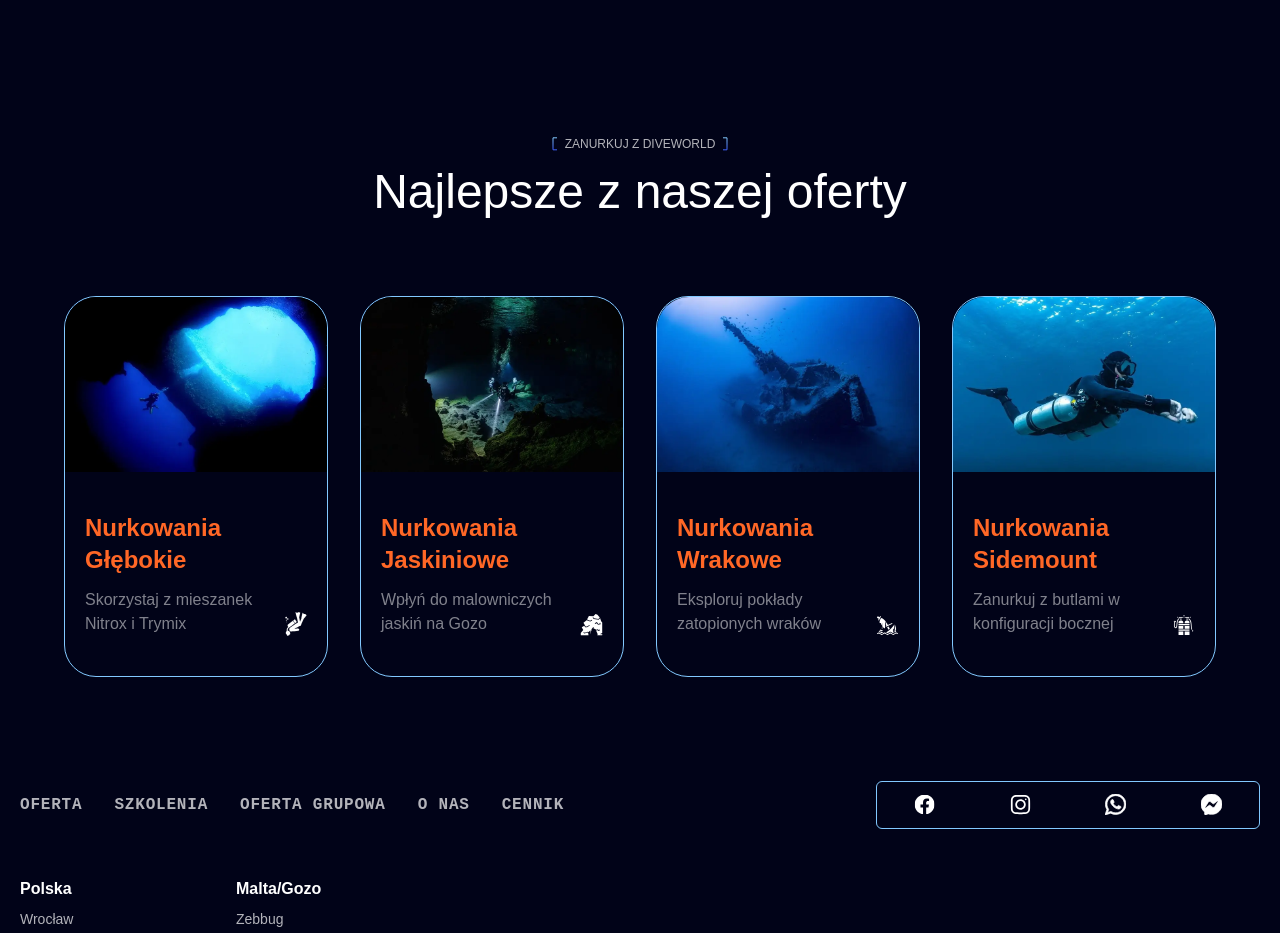
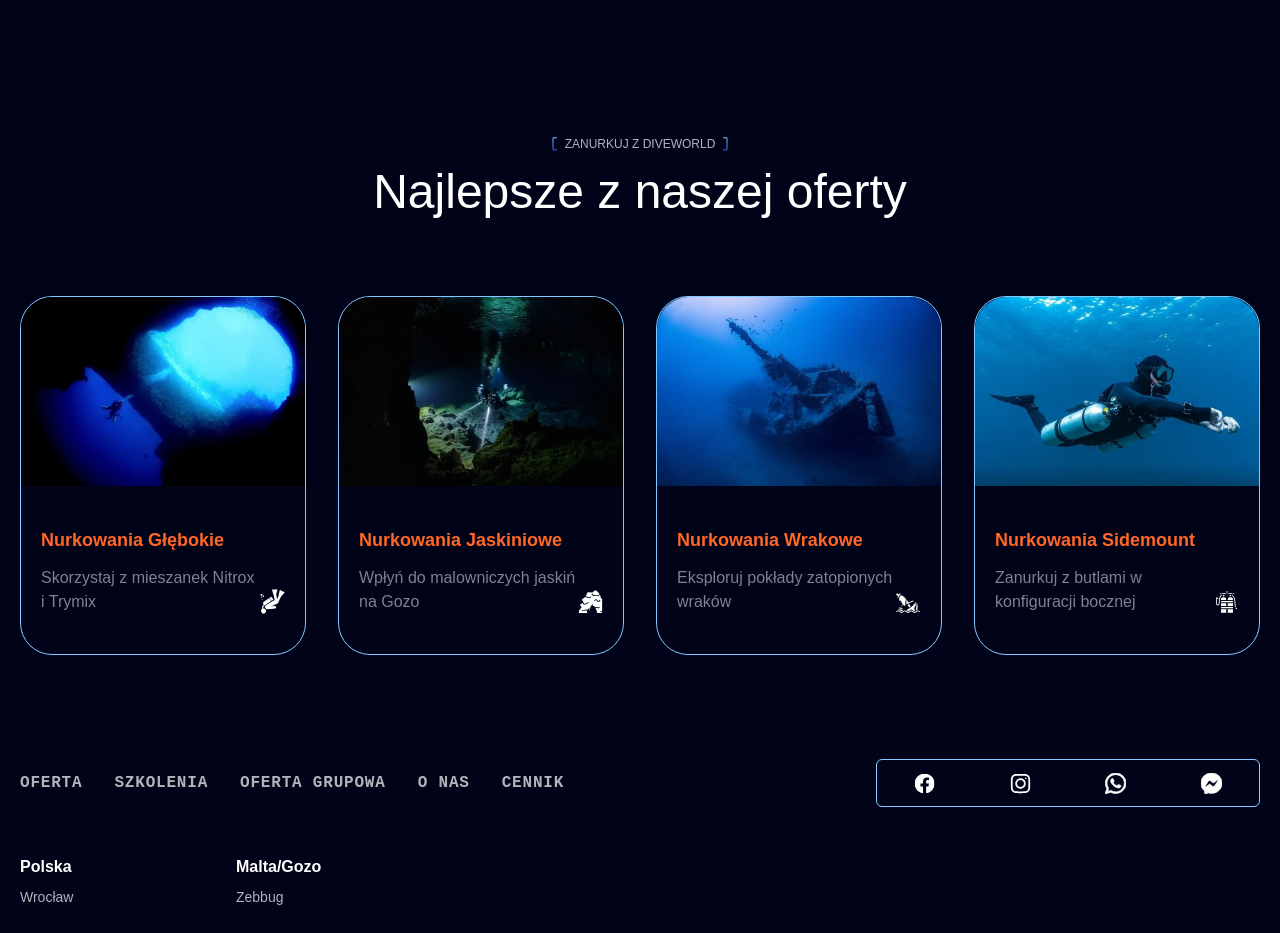
Before and after one commit to MattFvnDev/Diveworld, a React (Vite) app: page / in a window 1280 px wide. Shown: the part 3080-4013 px from the top of the page. Built offline with nearby package versions, Linux system fonts and the light colour scheme.

Commit message:
Trending UI adjustment and constant

```diff
--- a/src/components/Trending.jsx
+++ b/src/components/Trending.jsx
@@ -1,37 +1,37 @@
-import { diveWorldOffers } from "../constants"
+import { diveWorldTrendings } from "../constants"
 import { Card, Heading } from "./"
 const Trending = () => {
   return (
-    <section className="relative py-10 lg:py-16 xl:py-20">
-      <div className="mx-auto px-5 md:px-10 lg:px-16">
+    <section className="relative py-10 lg:py-16 xl:py-20 ">
+      <div className="max-w-screen-2xl mx-auto px-5">
         <Heading tag="Zanurkuj z Diveworld" title="Najlepsze z naszej oferty" />
         <div className="grid gap-8 grid-cols-1 sm:grid-cols-2 xl:grid-cols-4">
-          {diveWorldOffers.map((diveWorldOffer) => (
+          {diveWorldTrendings.map((diveWorldTrending) => (
             <Card
-              to={`${diveWorldOffer.path}`}
-              key={diveWorldOffer.id}
+              to={`${diveWorldTrending.path}`}
+              key={diveWorldTrending.id}
               className="border border-active rounded-[2rem] transition-transform duration-300 delay-150 ease-in-out hover:-translate-y-4 hover:border-accent group"
             >
               <div className="relative">
                 <img
-                  src={diveWorldOffer.img}
-                  alt={`An image of ${diveWorldOffer.title}`}
+                  src={diveWorldTrending.img}
+                  alt={`An image of ${diveWorldTrending.title}`}
                   className="object-contain size-full rounded-t-[2rem]"
                 />
               </div>
               <div className="flex items-center justify-between px-4 md:px-5 py-8 md:py-10 ">
                 <div className="space-y-2 lg:space-y-3">
-                  <h3 className="text-base md:text-xl lg:text-2xl 2xl:text-3xl text-accent font-semibold relative inline-block after:bg-active after:absolute after:h-[2px] after:w-0 after:bottom-0 after:left-0 group-hover:after:w-full after:transition-all after:duration-700 ">
-                    {diveWorldOffer.title}
+                  <h3 className="text-base xl:text-lg 2xl:text-2xl text-accent font-semibold relative inline-block after:bg-active after:absolute after:h-[2px] after:w-0 after:bottom-0 after:left-0 group-hover:after:w-full after:transition-all after:duration-700 ">
+                    {diveWorldTrending.title}
                   </h3>
                   <p className="text-sm md:text-base 2xl:text-lg text-default/50">
-                    {diveWorldOffer.description}
+                    {diveWorldTrending.description}
                   </p>
                 </div>
                 <div className="flex gap-2 self-end">
                   <img
-                    src={diveWorldOffer.icon}
-                    alt={`an icon of${diveWorldOffer.icon}`}
+                    src={diveWorldTrending.icon}
+                    alt={`an icon of${diveWorldTrending.icon}`}
                     className="transition-transform duration-500 delay-150 transform-gpu group-hover:-rotate-[24.5deg] "
                   />
                 </div>
```
